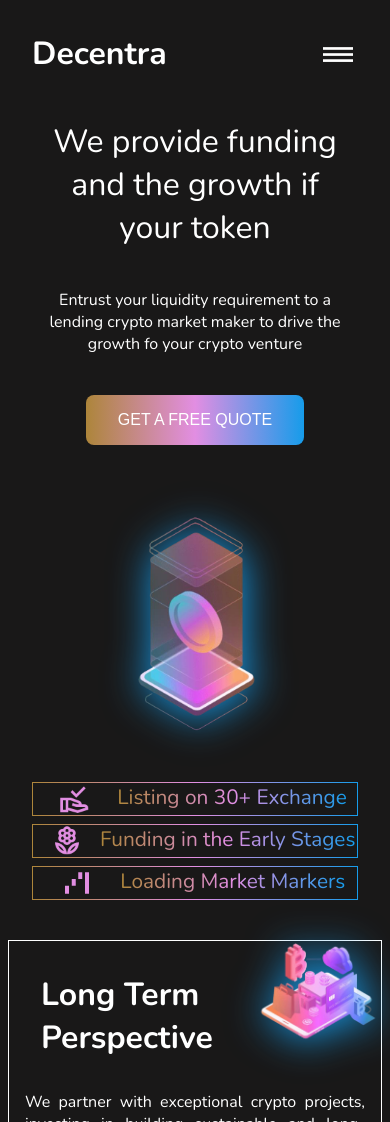
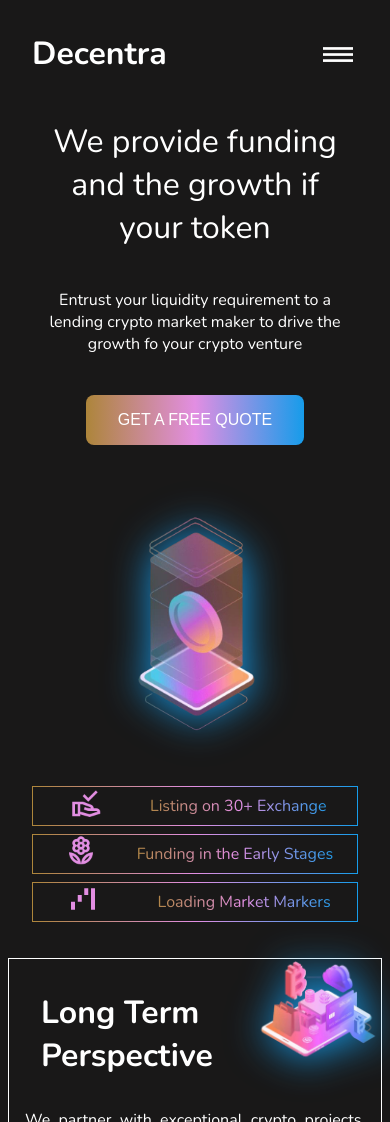
Before and after one commit to Njaka02/Decentra, a plain HTML site: page index.html in a window 390 px wide. Shown: the top 1122 px of the page. Drawn offline with nearby package versions, Linux system fonts and the light colour scheme.

Commit message:
[ADD] style

```diff
--- a/style.css
+++ b/style.css
@@ -6,9 +6,9 @@
 }
 
 body {
+    overflow-x: hidden;
     font-family: "Nunito", sans-serif;
     background-color: rgb(25, 24, 24);
-    overflow-x: hidden;
 }
 
 header {
@@ -62,10 +62,10 @@ header {
 
 
 .navbar img {
-    margin-right: -15rem;
-    padding-top: 0.5rem;
     width: 1.8rem;
     height: 1.8rem;
+    padding-top: 0.5rem;
+    margin-right: -15rem;
 }
 
 .contactUs {
@@ -177,8 +177,8 @@ header {
 }
 
 .bitcoin-Illustrator h2 {
+    font-size: 3rem;
     padding: 2rem 2em;
-    font-size: 3rem;
     color: rgb(255, 255, 255);
 }
 
@@ -201,23 +201,23 @@ header {
 }
 
 .tradingOver {
-    color: white;
     width: 50%;
     height: auto;
+    padding: 3rem;
+    color: white;
     margin: 0 1rem 0 15em;
     border: 1px solid white;
-    padding: 3rem;
     background-color: rgba(255, 255, 255, 0.01);
 
 }
 
 .trustedExchange {
-    color: white;
     width: 50%;
     height: auto;
+    padding: 3rem;
+    color: white;
     margin: 0 15rem 0 1rem;
     border: 1px solid white;
-    padding: 3rem;
     background-color: rgba(255, 252, 252, 0.01);
 }
 
@@ -227,10 +227,10 @@ header {
 }
 
 .help {
-    text-align: center;
-    margin: 0 25rem;
     font-size: 4em;
     padding: 2em 0;
+    margin: 0 25rem;
+    text-align: center;
 }
 
 .help a {
@@ -256,8 +256,8 @@ header {
     .bitcoin-Illustrator,
     .tradingOver,
     .help {
+        margin: 0;
         padding: 0;
-        margin: 0;
     }
 
     /* NavBar */
@@ -275,15 +275,15 @@ header {
     .nav-links {
         top: 0;
         left: 0;
+        width: 100%;
+        display: flex;
+        height: 6.5rem;
+        margin-left: -100%;
         position: absolute;
+        transition: all 0.5s ease;
+        backdrop-filter: blur(7px);
+        flex-direction: row-reverse;
         background-color: rgba(255, 255, 255, 0.026);
-        backdrop-filter: blur(7px);
-        width: 100%;
-        height: 6.5rem;
-        display: flex;
-        flex-direction: row-reverse;
-        margin-left: -100%;
-        transition: all 0.5s ease;
     }
     .mobile-menu {
         margin-left: 0;
@@ -293,9 +293,9 @@ header {
         flex-direction: row;
     }
     .navbar .nav-links ul li {
-        margin: 1em 5.4rem;
         font-size: 1em;
         font-weight: bold;
+        margin: 1em 5.4rem;
     }
 
     .contactUs {
@@ -304,8 +304,8 @@ header {
 
     .weProvide-Entrust {
         display: flex;
+        align-items: center;
         flex-direction: column;
-        align-items: center;
     }
     /* --------------- */
 
@@ -323,19 +323,19 @@ header {
     }
 
     .btn-container {
+        height: auto;
         display: flex;
+        align-items: center;
         justify-content: center;
-        align-items: center;
-        height: auto;
     }
     .btn-get {
+        font-size: 1rem;
         padding: 1rem 2rem;
-        font-size: 1rem;
     }
 
     .img-illustrator {
+        display: flex;
         padding: 1rem 2rem;
-        display: flex;
         justify-content: center;
     }
 
@@ -345,12 +345,13 @@ header {
     }
 
     .description{
+        border: none;
+        padding: 2rem;
         display: flex;
+        flex-wrap: wrap;
         flex-direction: column;
-        border: none;
-        flex-wrap: wrap;
-        padding: 2rem ;
     }
+
     .p-border1,
     .p-border2,
     .p-border3
@@ -416,7 +417,6 @@ header {
         font-size: 2em;
         padding: 2em 0;
     }
-
 }
 
 @media screen and (max-width: 1281px ) {
@@ -465,7 +465,6 @@ header {
         font-weight: bold;
         padding: 0 6rem 0 0;
     }
-
 }
 
 @media screen and (max-width: 950px ) {
@@ -483,6 +482,18 @@ header {
         padding: 0 5.5rem 0 0;
     }
 
+    .p-border1 {
+        margin: 0.25rem 6rem;
+    }
+    .p-border2 {
+        margin: 0.25rem 6rem;
+    }
+    .p-border3 {
+        margin: 0.25rem 6rem;
+    }
+    .p-border3 img {
+        margin-right: 1rem;
+    }
 }
 
 @media screen and (max-width: 855px ) {
@@ -532,6 +543,9 @@ header {
         padding: 0 7rem 0 3rem;
     }
 
+    .p-border3 img{
+        margin-right: 2rem;
+    }
 }
 
 @media screen and (max-width: 750px ) {
@@ -548,7 +562,6 @@ header {
         font-weight: bold;
         padding: 0 6rem 0 3rem;
     }
-
 }
 
 @media screen and (max-width: 670px ) {
@@ -565,7 +578,6 @@ header {
         font-weight: bold;
         padding: 0 5rem 0 2.5rem;
     }
-
 }
 
 @media screen and (max-width: 550px ) {
@@ -583,6 +595,11 @@ header {
         padding: 0 4rem 0 2rem;
     }
 
+    .p-border1,
+    .p-border2,
+    .p-border3 {
+        margin: 0.25rem 2rem;
+    }
 }
 
 @media screen and (max-width: 450px ) {
@@ -601,6 +618,25 @@ header {
         padding: 0 2.2rem 0 1.2rem;
     }
 
+    .p-border1 p {
+        padding: 0.5rem;
+        font-size: 1rem;
+    }
+    .p-border2 p {
+        padding: 0.5rem;
+        font-size: 1rem;
+
+    }
+    .p-border3 p {
+        padding: 0.5rem;
+        font-size: 1rem;
+    }
+
+    .p-border1,
+    .p-border2,
+    .p-border3 {
+        margin: 0.25rem 1rem;
+    }
 }
 
 @media screen and (max-width: 391px ) {
@@ -619,51 +655,27 @@ header {
         padding: 0 1.4rem 0 0.8rem;
     }
 
-}
-/*@media screen and (max-width: 430px ) {
-    .navbar {
-        padding: 0;
+    .p-border1 p {
+        padding: 0.5rem;
+        font-size: 1rem;
+    }
+    .p-border2 p {
+        padding: 0.5rem;
+        font-size: 1rem;
+
+    }
+    .p-border3 p {
+        padding: 0.5rem;
+        font-size: 1rem;
     }
 
-    .navbar .logo {
-        padding: 2rem 15rem;
-    }
-    .navbar .menu {
-        display: block;
+    .p-border3 img {
+        padding-right: 0;
     }
 
-    .nav-links {
-        top: 0;
-        left: 0;
-        width: 100%;
-        height: 100vh;
-        display: flex;
-        margin-left: -100%;
-        position: absolute;
-        align-items: center;
-        justify-content: center;
-        transition: all 0.5s ease;
-        backdrop-filter: blur(7px);
-        background-color: rgba(255, 255, 255, 0.026);
+    .p-border1,
+    .p-border2,
+    .p-border3 {
+        margin: 0.25rem 0;
     }
-
-    .contactUs {
-        margin-left: 0;
-    }
-    .mobile-menu {
-        margin-left: 0;
-    }
-
-    .nav-links ul {
-        display: flex;
-        align-items: center;
-        flex-direction: column;
-    }
-
-    .navbar .nav-links ul li {
-        margin: 1em 0;
-        font-size: 1.2em;
-    }
-
 }
-*/
```
